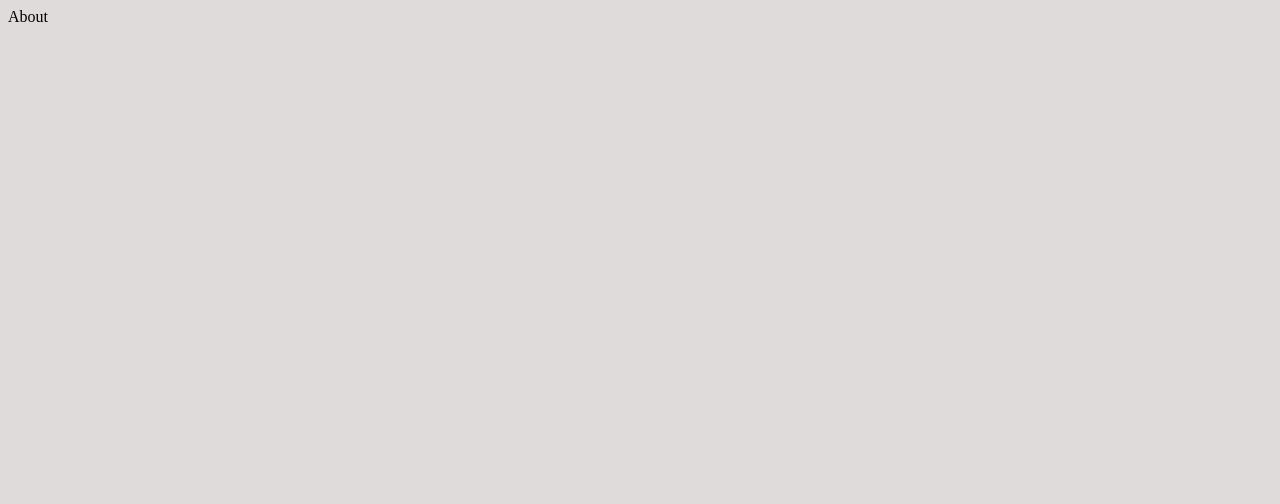
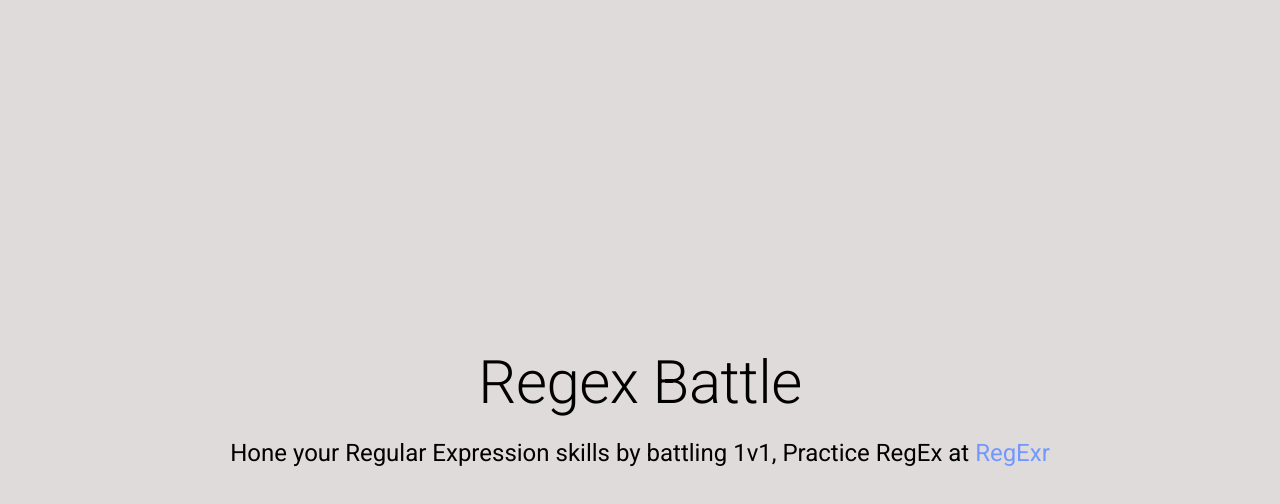
Before and after one commit to Mystery-Coder/regex-game, a React (Vite) app: page /about in a window 1280 px wide. Shown: the top 504 px of the page. Built offline with nearby package versions, Linux system fonts and the light colour scheme.

Commit message:
about page

```diff
--- a/src/pages/About.tsx
+++ b/src/pages/About.tsx
@@ -1,3 +1,23 @@
+import { Box, Typography } from "@mui/material";
+
 export default function About() {
-	return <div>About</div>;
+	return (
+		<Box className="center-content">
+			<Typography variant="h2">Regex Battle</Typography>
+			<Typography variant="h5">
+				Hone your Regular Expression skills by battling 1v1, Practice
+				RegEx at{" "}
+				<a
+					href="https://regexr.com/"
+					target="_blank"
+					style={{
+						textDecoration: "none",
+						color: "rgba(114, 152, 255, 1)",
+					}}
+				>
+					RegExr
+				</a>
+			</Typography>
+		</Box>
+	);
 }
```
